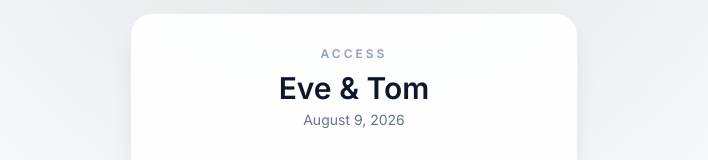
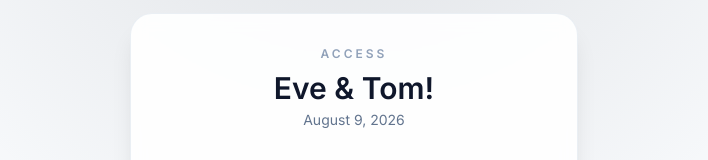
Before and after one commit to mistermoyal/wedding-app, a Next.js app: page /login in a window 1280 px wide. Shown: the part 231-391 px from the top of the page, without its empty margins (286-994 px from the left). Built offline with nearby package versions, Linux system fonts and the light colour scheme.

Commit message:
update page

```diff
--- a/app/login/page.tsx
+++ b/app/login/page.tsx
@@ -81,7 +81,7 @@ export default function LoginPage() {
                         Access
                     </p>
                     <h1 className="mt-2 text-3xl font-semibold text-slate-900">
-                        Eve &amp; Tom
+                        Eve &amp; Tom!
                     </h1>
                     <p className="mt-1 text-sm text-slate-500">August 9, 2026</p>
                 </div>
```
